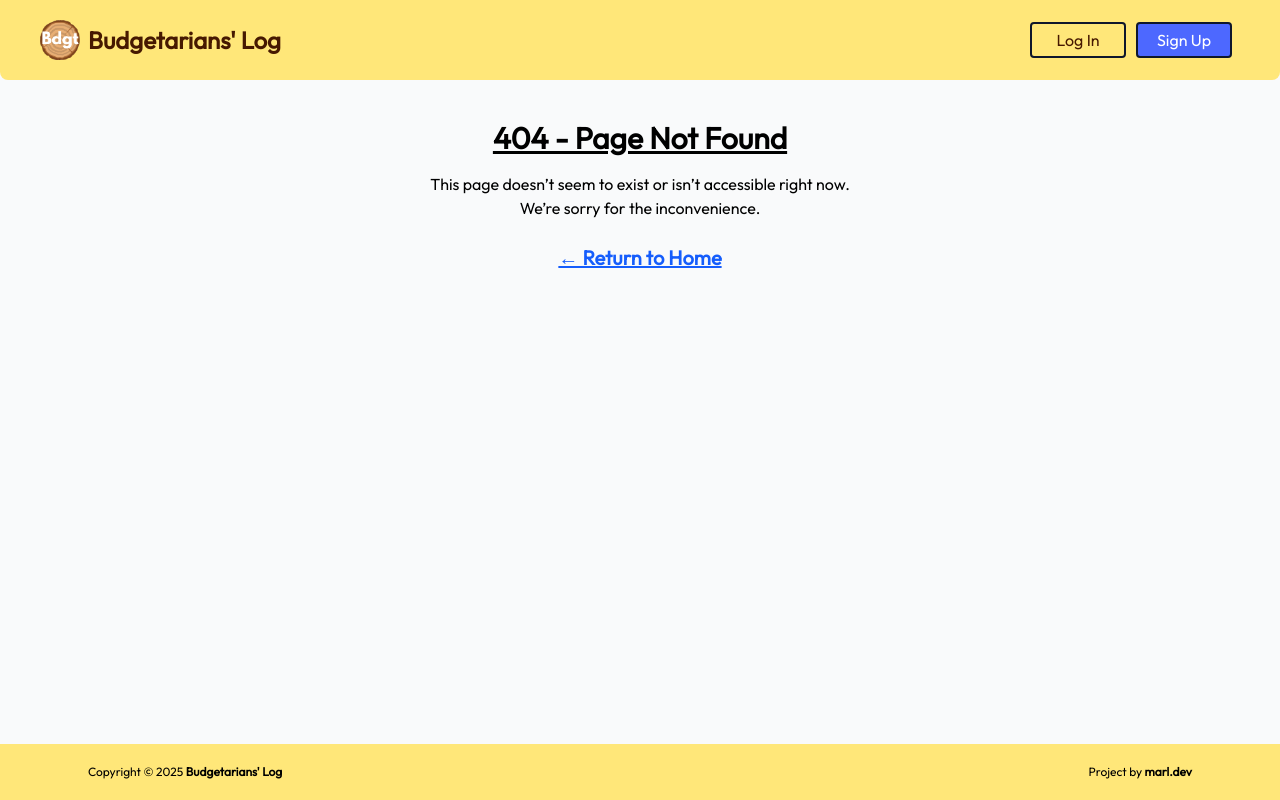
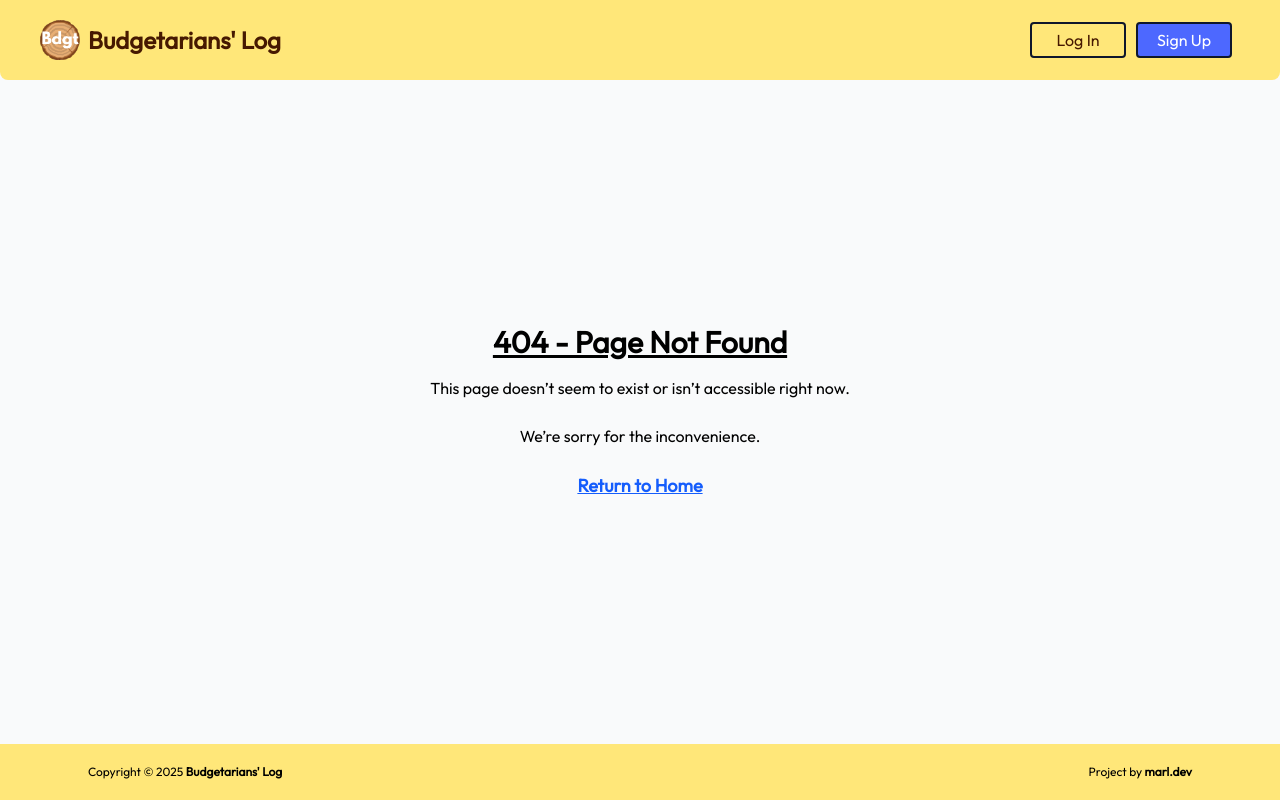
Before and after one commit to marlmunar/budget-tracker, a React (Vite) app in the folder frontend/: page /dashboard in a window 1280 px wide. Built offline with nearby package versions, Linux system fonts and the light colour scheme.

Commit message:
Improved the font sizing of the page not found page

```diff
--- a/frontend/src/pages/NotFound.jsx
+++ b/frontend/src/pages/NotFound.jsx
@@ -2,19 +2,24 @@ import { Link } from "react-router-dom";
 
 const NotFound = () => {
   return (
-    <main className="text-center p-8">
+    <main className="text-center p-8 h-full flex flex-col justify-center">
       <title>Budgetarians' Log - Page Not Found</title>
 
-      <h1 className="text-3xl font-bold mb-4 underline">
+      <h1 className="text-2xl md:text-3xl font-bold mb-4 underline">
         404 - Page Not Found
       </h1>
-      <p>This page doesn’t seem to exist or isn’t accessible right now. </p>
-      <p className="mb-6">We’re sorry for the inconvenience.</p>
+      <p className="text-sm md:text-base ">
+        This page doesn’t seem to exist or isn’t accessible right now.{" "}
+      </p>
+      <br />
+      <p className="mb-6 text-sm md:text-base">
+        We’re sorry for the inconvenience.
+      </p>
       <Link
         to="/"
-        className="text-blue-600 underline font-semibold text-xl hover:text-blue-800"
+        className="text-blue-600 underline font-semibold text-base md:text-lg hover:text-blue-800"
       >
-        ← Return to Home
+        Return to Home
       </Link>
     </main>
   );
```
